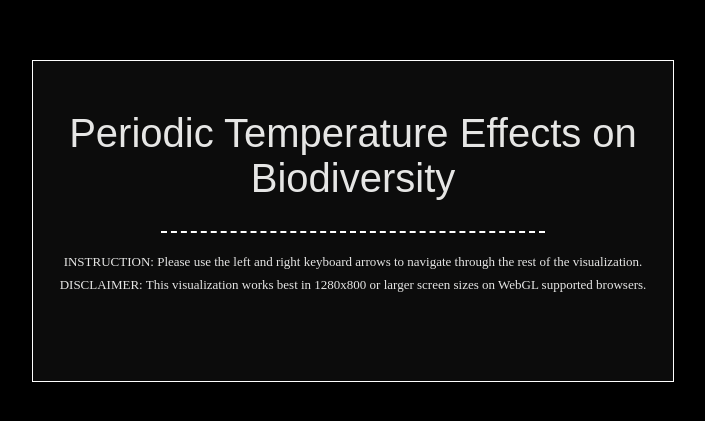
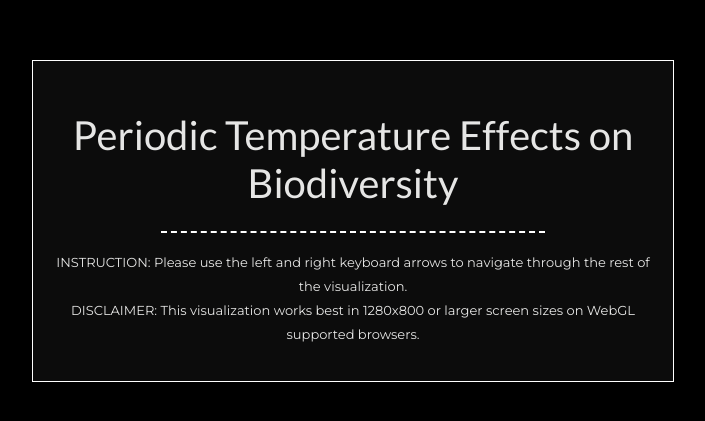
Before and after one commit to paulinalei/vidi-storytelling, a website built with webpack: page index.html in a window 1280 px wide. Shown: the part 179-600 px from the top of the page, without its empty margins (287-992 px from the left). Built offline with nearby package versions, Linux system fonts and the light colour scheme; a web font is replaced by a local one; what d3-svg-legend would draw is missing.

Commit message:
story fixes, styling changes

```diff
--- a/index.html
+++ b/index.html
@@ -10,6 +10,7 @@
     <!-- <link rel="stylesheet" type="text/css" href="semantic/dist/semantic.min.css"> -->
     <!-- <script src="semantic/dist/semantic.min.js"></script> -->
     <link href="https://fonts.googleapis.com/css?family=Lato" rel="stylesheet">
+    <link href="https://fonts.googleapis.com/css?family=Montserrat" rel="stylesheet">
     <link rel="stylesheet" href="https://use.typekit.net/jly1ipt.css">
     <link href="../src/css/style.css" rel="stylesheet">
   </head>
@@ -20,7 +21,7 @@
           <div class="lazyCenter titleFix centerText"><h1 id="title" ></h1></div>
           <div class="underline"></div>
           <p id="explanation" class="centerText"></p>
-          <a id="title-explanation-src" class="centerText" href=""></a>
+          <p id="title-explanation-src" class="centerText"></p>
         </div>
     </div>
 
--- a/src/css/style.css
+++ b/src/css/style.css
@@ -8,11 +8,19 @@ html, body {
     color: #e6e6e5;
     background-color: black;
 }
+
+a {
+	color: white;
+	text-align: center;
+	display: block;
+}
+
 canvas { width: 100vw; height: 100vh }
 * {
 	 margin: 0;
 	 padding: 0;
 }
+
 #slider {
 	position: absolute;
 	z-index: 1;
@@ -24,6 +32,10 @@ canvas { width: 100vw; height: 100vh }
 	background-color: #0c0c0c;
 	min-width: 630px;
 	min-height: 320px;
+}
+
+#title-explanation-src {
+	font-size: 12px;
 }
 
 .titleContent{
@@ -40,6 +52,7 @@ canvas { width: 100vw; height: 100vh }
 	max-height: 150px;
 	display: block;
 	margin: auto;
+	font-family: 'Montserrat', sans-serif;
 }
 
 img{
@@ -101,7 +114,7 @@ img{
 }
 
 #title {
-    font-family: proxima-nova, sans-serif;
+    font-family: 'Lato', sans-serif;
     font-weight: 300;
     width: 100%;
 /*    margin-top: 50px;
@@ -194,7 +207,7 @@ h1 {
 
 p {
 	font-color: white;
-	font-family: droid-serif, serif;
+	font-family: 'Montserrat', serif;
 	font-style: normal;
 	font-weight: 400;
 	font-size: 20px;
--- a/src/js/interaction.js
+++ b/src/js/interaction.js
@@ -30,9 +30,10 @@ var interaction = {
                 $('#explanation').html('');
             }
 
-            if (currentStory['explanation']) {
+            if (currentStory['title-explanation-src']) {
+                console.log('are we here');
                 // $('#title-explanation-src').html([*]reference);
-                // $('#title-explanation-src').href(currentStory['explanation-src']);
+                $('#title-explanation-src').html(currentStory['title-explanation-src']);
             } else {
                 $('#title-explanation-src').html('');
             }
--- a/src/js/story.js
+++ b/src/js/story.js
@@ -20,9 +20,9 @@ export const stories = [
         'explanation': 'But is there a correlation between a rise in certain species during certain changes in the ocean?'
     },
     {
-        'title': 'We will be exploring the relationship between species and climate change using data from NOAA[*].',
+        'title': 'We will be exploring the relationship between species and climate change using data from NOAA*.',
         'explanation': 'There are thousands of marine species. We have grouped them into 9 groups following the specific categories provided by NOAA.',
-        'explanation-src':'https://coastwatch.pfeg.noaa.gov/data.html'
+        'title-explanation-src':'[*]https://coastwatch.pfeg.noaa.gov/data.html'
     },
     {
         'explanation': 'We will be observing a range of the ocean in the San Francisco Bay Area from the period of 2009 - 2015.',
@@ -76,10 +76,12 @@ export const stories = [
         ]
     },
     {
-        'title': 'Cooler ocean temperatures and strong upwelling favor production of groundfish.'
+        'title': 'Cooler ocean temperatures and strong upwelling favor production of groundfish*.',
+        'title-explanation-src': '[*]J. A. Santora, E. L. Hazen, I. D. Schroeder, S. J. Bograd, K. M. Sakuma, and J. C. Field. Impacts of ocean climate variability on biodiversityof pelagic forage species in an upwelling ecosystem. Marine EcologyProgress Series, 580:205–220, 2017.'
     },
     {
-        'title': 'Warmer ocean temperatures with weak upwelling favor production of forage species.'
+        'title': 'Warmer ocean temperatures with weak upwelling favor production of forage species*.',
+        'title-explanation-src': '[*]J. A. Santora, E. L. Hazen, I. D. Schroeder, S. J. Bograd, K. M. Sakuma, and J. C. Field. Impacts of ocean climate variability on biodiversityof pelagic forage species in an upwelling ecosystem. Marine EcologyProgress Series, 580:205–220, 2017.'
     },
     {
         'title': 'From 2011 to 2014, (left to right) we see sea surface temperatures increase as well as diversity and abundance of species.',
```
